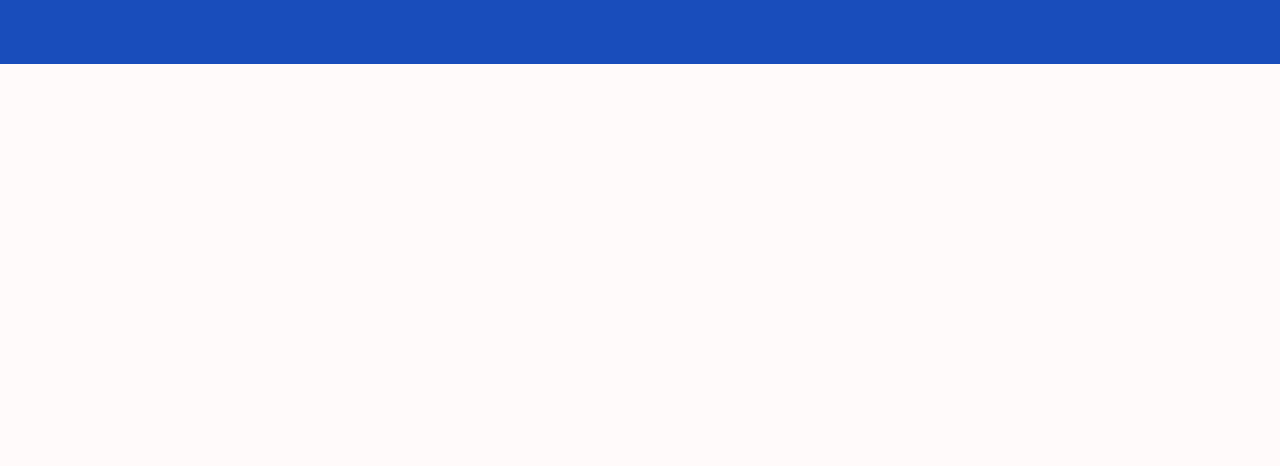
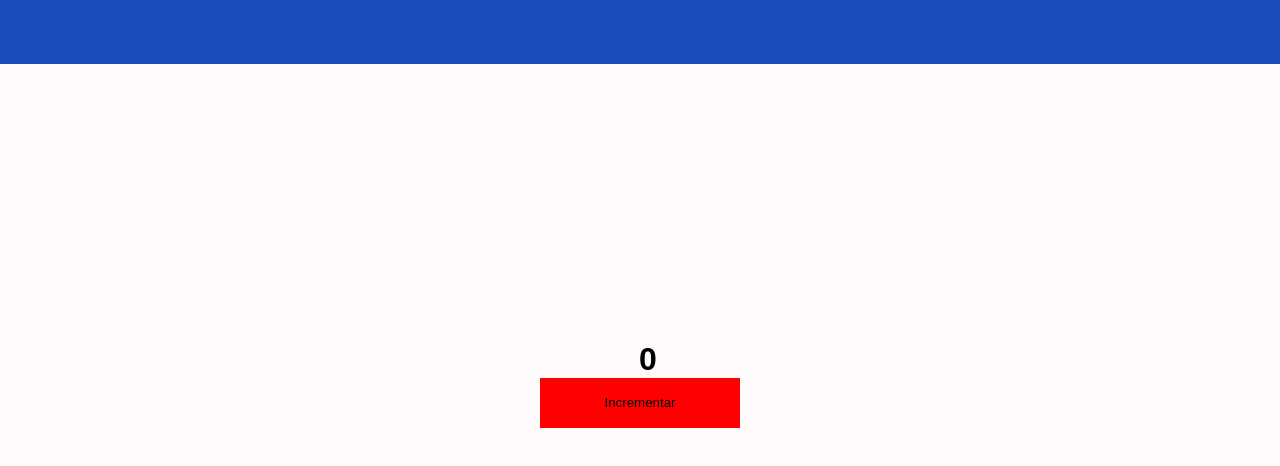
Before and after one commit to misaruto/minicurso-react-secomp-2022, a React (Create React App) app: page / in a window 1280 px wide. Before the commit this address had no page. Shown: the top 466 px of the page. Built offline with nearby package versions, Linux system fonts and the light colour scheme.

Commit message:
Adicionando tela de exemplos de uso do react hooks

```diff
--- a/src/App.Routes.jsx
+++ b/src/App.Routes.jsx
@@ -1,4 +1,5 @@
 import { BrowserRouter, Route, Routes } from 'react-router-dom';
+import { Exemplos } from './pages/Exemplos';
 import { Home } from './pages/Home';
 import Posts from './pages/Posts';
 
@@ -6,6 +7,7 @@ const AppRoutes = () => {
   return (
     <BrowserRouter basename="/">
       <Routes>
+        <Route path="/" element={<Exemplos />} />
         <Route path="/form" element={<Home />} />
         <Route path="/posts" element={<Posts />} />
       </Routes>
--- /dev/null
+++ b/src/pages/Exemplos/index.jsx
@@ -0,0 +1,40 @@
+import { useEffect, useRef, useState } from 'react';
+
+let renderCount = 0;
+export function Exemplos() {
+  const [contador, setContador] = useState(0);
+  const ref = useRef(null);
+  useEffect(() => {
+    console.log(ref.current);
+  }, []);
+  useEffect(() => {
+    console.log(`Estado incrementado: ${contador}`);
+    return () => {
+      console.log('Renderizando a pagina');
+    };
+  }, [contador]);
+  console.log(`Contador de renderizações ${renderCount}`);
+  renderCount = renderCount + 1;
+  return (
+    <div
+      style={{
+        height: '80vh',
+        display: 'flex',
+        flexDirection: 'column',
+        justifyContent: 'center',
+        alignItems: 'center',
+      }}
+    >
+      <h1 ref={ref}>&ensp;{contador}</h1>
+
+      <button
+        style={{ width: 200, height: 50, backgroundColor: '#f00' }}
+        onClick={() => {
+          setContador((prevState) => prevState + 1);
+        }}
+      >
+        Incrementar
+      </button>
+    </div>
+  );
+}
```
